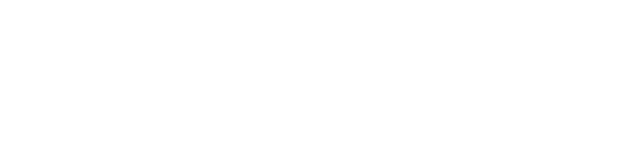
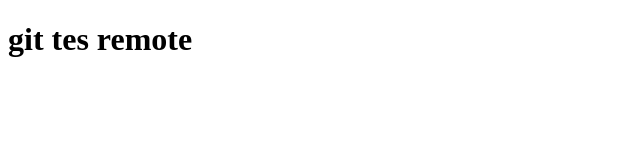
Before and after one commit to azrialdi84/wpu-git-test-2, a plain HTML site: page index.html in a window 1280 px wide. Shown: the whole page, without its empty margins (0-640 px from the left). Drawn offline with Linux system fonts and the light colour scheme.

Commit message:
menambah judul di index

```diff
--- a/index.html
+++ b/index.html
@@ -6,6 +6,6 @@
     <title>git tes remote</title>
 </head>
 <body>
-
+    <h1>git tes remote</h1>
 </body>
 </html>
```
